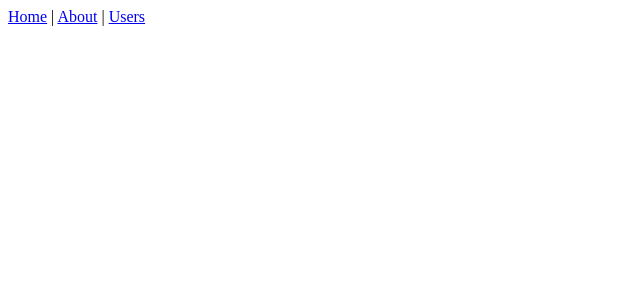
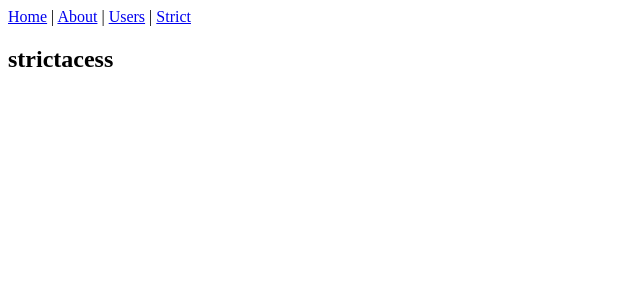
Before and after one commit to ThamyrisCabralArraes/exercicio-react-route, a React (Create React App) app: page /strict in a window 1280 px wide. Shown: the top 300 px of the page, without its empty margins (0-640 px from the left). Built offline with nearby package versions, Linux system fonts and the light colour scheme.

Commit message:
feat: usado o rediect

```diff
--- a/src/App.js
+++ b/src/App.js
@@ -6,6 +6,7 @@ import About from './components/About';
 import Users from './components/Users';
 
 import { Link } from 'react-router-dom';
+import StrictAccess from './components/StrictAccess';
 
 class App extends Component {
   render() {
@@ -13,11 +14,13 @@ class App extends Component {
       <BrowserRouter>
       <Link to={'/'}>Home</Link> <span> | </span>
       <Link to={'/about'}>About</Link> <span> | </span>
-      <Link to={'/users'}>Users</Link>
+      <Link to={'/users'}>Users</Link> <span> | </span>
+      <Link to={'/strict'}>Strict</Link>
       <Switch>
         <Route path={'/'} component={Home} exact />
         <Route path={'/about'} component={About} />
         <Route path={'/users/:id'} render={(props) => <Users {...props} greetingsMessage={'Good Morning'} />} />
+        <Route path={'/strict'} render={() => <StrictAccess user='joao' password='1234' /> } />
       </Switch>
       </BrowserRouter>
 
--- /dev/null
+++ b/src/components/StrictAccess.jsx
@@ -0,0 +1,24 @@
+import React, { Component } from 'react';
+import { Redirect } from 'react-router-dom';
+
+class StrictAccess extends Component {
+
+  render() {
+    const {user, password} = this.props
+
+    if (user !== "joao" || password !== "1234") {
+      console.log('opa')
+      alert("Acess denied")
+      return <Redirect to="/" />
+    }
+
+    return (
+      <div>
+        <h2>strictacess</h2>
+
+      </div>
+    );
+  }
+}
+
+export default StrictAccess;
```
